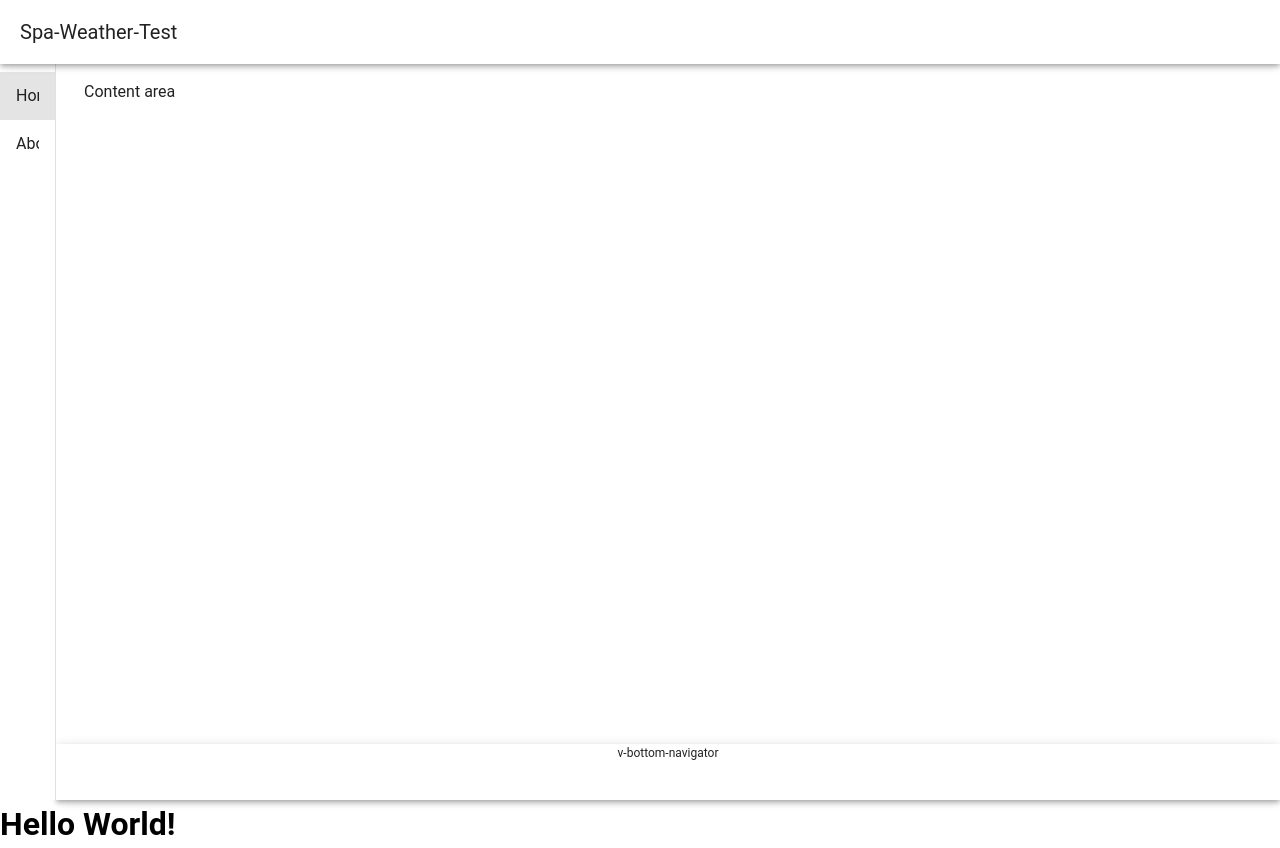
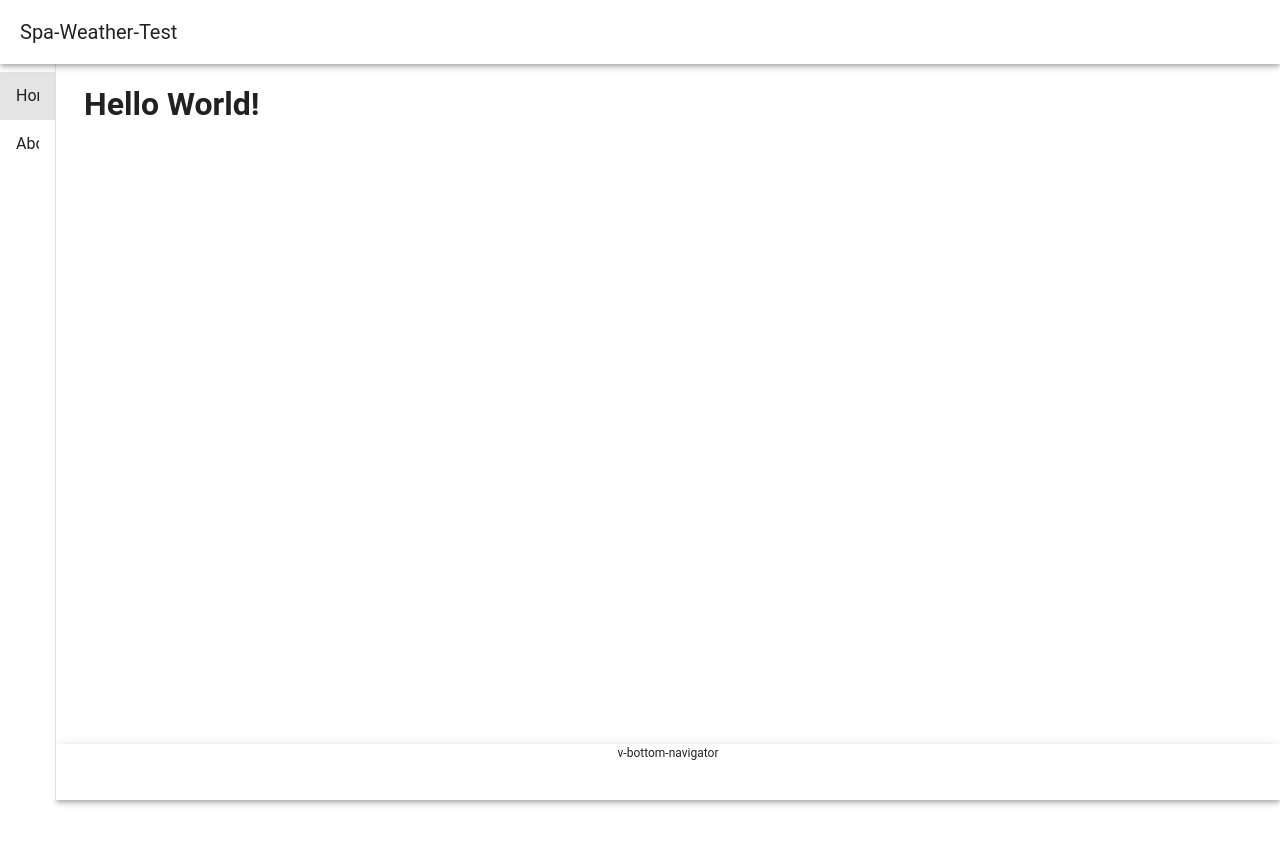
Before and after one commit to Nikos-kun/spa-weather-test, a Vue app: page / in a window 1280 px wide. After the commit the page ends 800 px from the top, so only its background shows below. Built offline with nearby package versions, Linux system fonts and the light colour scheme.

Commit message:
Placed RouterView in v-container

```diff
--- a/src/App.vue
+++ b/src/App.vue
@@ -13,12 +13,13 @@
     </v-navigation-drawer>
 
     <v-main>
-      <v-container>Content area</v-container>
+      <v-container>
+        <RouterView />
+      </v-container>
     </v-main>
 
     <v-bottom-navigation>v-bottom-navigator</v-bottom-navigation>
   </v-app>
-  <RouterView />
 </template>
 
 <script>
```
